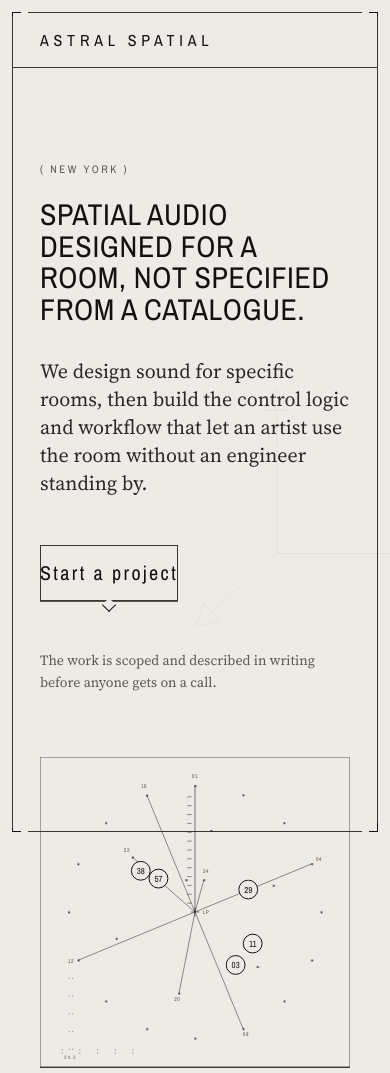
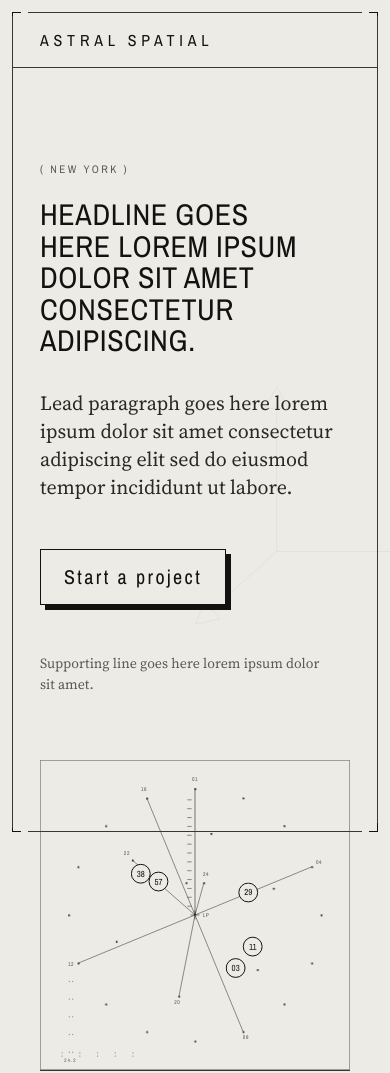
Before and after one commit to AndrewNN/astralspatial-com, a plain HTML site: page index.html in a window 390 px wide. Shown: the top 1073 px of the page. Drawn offline with Linux system fonts and the light colour scheme.

Commit message:
Replace the marketing copy with obvious filler; give the button depth
Every non-project title and every line of prose is now visible placeholder:
the headline, the lead, the supporting line, the audience line and the
contact copy, all tagged data-placeholder. The catalogue line is gone from
the page, the title, the description and the og/twitter tags. Project titles,
section labels, offering names, the client list and the bios are untouched.

The button gains a hard offset shadow in --fg-primary, 5px at mobile and 7px
at desktop, no blur. Hover deepens it by 2px, active translates the field
onto its own shadow so it presses. The chevron is gone — it punched a hole
through the shadow and the shadow does that job.

Scoped to the two real call-to-action instances. The first version styled
every .cta-jump, which would have boxed the header and footer email links
too, and a more specific rule had been zeroing its horizontal padding so the
text sat flush against the border.

Co-Authored-By: Claude Opus 5 <noreply@anthropic.com>
Claude-Session: https://claude.ai/code/session_01FdVWGB8vX5A5HZKAj5iiYa

```diff
--- a/index.html
+++ b/index.html
@@ -3,21 +3,21 @@
 <head>
 <meta charset="utf-8">
 <meta name="viewport" content="width=device-width, initial-scale=1">
-<title>Astral Spatial — spatial audio designed as a work</title>
-<meta name="description" content="A New York studio that designs spatial audio for specific rooms and builds the systems and objects that carry it. Not specified from a catalogue.">
+<title>Astral Spatial</title>
+<meta name="description" content="Lorem ipsum dolor sit amet consectetur adipiscing elit sed do eiusmod tempor.">
 <link rel="canonical" href="https://astralspatial.com/">
 <meta property="og:type" content="website">
 <meta property="og:site_name" content="Astral Spatial">
-<meta property="og:title" content="Astral Spatial — spatial audio designed as a work">
-<meta property="og:description" content="A New York studio that designs spatial audio for specific rooms and builds the systems and objects that carry it.">
+<meta property="og:title" content="Astral Spatial">
+<meta property="og:description" content="Lorem ipsum dolor sit amet consectetur adipiscing elit.">
 <meta property="og:url" content="https://astralspatial.com/">
 <meta property="og:image" content="https://astralspatial.com/img/og-01.jpg">
 <meta property="og:image:width" content="1200">
 <meta property="og:image:height" content="630">
 <meta property="og:image:alt" content="A twenty-four point speaker array diagram on a light ground, with the Astral Spatial wordmark.">
 <meta name="twitter:card" content="summary_large_image">
-<meta name="twitter:title" content="Astral Spatial — spatial audio designed as a work">
-<meta name="twitter:description" content="A New York studio that designs spatial audio for specific rooms and builds the systems and objects that carry it.">
+<meta name="twitter:title" content="Astral Spatial">
+<meta name="twitter:description" content="Lorem ipsum dolor sit amet consectetur adipiscing elit.">
 <meta name="twitter:image" content="https://astralspatial.com/img/og-01.jpg">
 <meta name="theme-color" content="#EDEBE6">
 <link rel="icon" href="/favicon.svg" type="image/svg+xml">
@@ -155,10 +155,10 @@
   <div class="hero-grid">
     <div class="hero-text">
       <p class="label hero-eyebrow">( New York )</p>
-      <h1 class="statement hero-statement">Spatial audio designed for a room, not specified from a catalogue.</h1>
-      <p class="lead hero-lead">We design sound for specific rooms, then build the control logic and workflow that let an artist use the room without an engineer standing by.</p>
+      <h1 class="statement hero-statement" data-placeholder>Headline goes here lorem ipsum dolor sit amet consectetur adipiscing.</h1>
+      <p class="lead hero-lead" data-placeholder>Lead paragraph goes here lorem ipsum dolor sit amet consectetur adipiscing elit sed do eiusmod tempor incididunt ut labore.</p>
       <p class="hero-cta"><a class="cta-jump link-cta hero-mail" href="#contact">Start a project</a></p>
-      <p class="body-s hero-next">The work is scoped and described in writing before anyone gets on a call.</p>
+      <p class="body-s hero-next" data-placeholder>Supporting line goes here lorem ipsum dolor sit amet.</p>
     </div>
     <div class="hero-plot">
       <div class="array-plot">
@@ -313,7 +313,7 @@
     <h2 class="label">01 — What we do</h2>
   </div>
   <div class="shell">
-    <p class="body section-intro">For galleries, museums, and public art first; other buyers arrive from that position.</p>
+    <p class="body section-intro">Audience line goes here lorem ipsum dolor sit amet consectetur.</p>
     <ol class="records">
       <li class="record">
         <span class="index record-index">001</span>
@@ -625,7 +625,7 @@
     <span class="aperture-rule aperture-rule-r" aria-hidden="true"></span>
   </div>
   <div class="shell">
-    <p class="body contact-sentence">Send the room, the work, and the dates. Astral Spatial scopes it in writing before any call.</p>
+    <p class="body contact-sentence" data-placeholder>Contact copy goes here lorem ipsum dolor sit amet consectetur adipiscing elit.</p>
     <p class="label contact-location">New York</p>
   </div>
 </section>
--- a/style.css
+++ b/style.css
@@ -8,6 +8,7 @@
   --line: #3A3732;
   --line-detail: #5E5A53;
   --watermark: #E4E1DB;
+  --cta-depth: 5px;
   --line-strong: #141210;
   --glow: transparent;
 
@@ -31,7 +32,7 @@
 }
 
 @media (min-width: 768px) {
-  :root { --margin: 32px; --frame: 16px; --frame-gap: 24px; --tick-arm: 16px; --obj-r: 11; --obj-fs: 10; }
+  :root { --cta-depth: 7px; --margin: 32px; --frame: 16px; --frame-gap: 24px; --tick-arm: 16px; --obj-r: 11; --obj-fs: 10; }
 }
 @media (min-width: 1024px) { :root { --margin: 40px; } }
 @media (min-width: 1440px) { :root { --margin: 48px; } }
@@ -330,6 +331,37 @@ img, svg { max-width: 100%; display: block; }
 }
 .hero-cta .hero-mail { padding: var(--s-2) 0; }
 @media (min-width: 1024px) { .hero-cta .hero-mail { padding: var(--s-1) 0; } }
+
+.hero-cta .cta-jump, .contact-email .cta-start {
+  position: relative;
+  display: inline-block;
+  padding: var(--s-2) var(--s-3);
+  border: 0;
+  text-decoration: none;
+  color: var(--fg-primary);
+  isolation: isolate;
+  transition: transform var(--dur-fast) var(--ease-out);
+}
+.hero-cta .cta-jump::before, .contact-email .cta-start::before {
+  content: "";
+  position: absolute;
+  inset: 0;
+  border: 1px solid var(--line-strong);
+  background: var(--ground);
+  box-shadow: var(--cta-depth) var(--cta-depth) 0 var(--fg-primary);
+  transition: box-shadow var(--dur-fast) var(--ease-out);
+  z-index: -1;
+}
+.hero-cta .cta-jump:hover::before, .contact-email .cta-start:hover::before,
+.hero-cta .cta-jump:focus-visible::before, .contact-email .cta-start:focus-visible::before {
+  box-shadow: calc(var(--cta-depth) + 2px) calc(var(--cta-depth) + 2px) 0 var(--fg-primary);
+}
+.hero-cta .cta-jump:active, .contact-email .cta-start:active {
+  transform: translate(var(--cta-depth), var(--cta-depth));
+}
+.hero-cta .cta-jump:active::before, .contact-email .cta-start:active::before {
+  box-shadow: 0 0 0 var(--fg-primary);
+}
 .cta-jump:hover, .cta-jump:focus-visible,
 .hero-mail:hover, .hero-mail:focus-visible {
   border-color: var(--fg-primary);
@@ -343,38 +375,6 @@ img, svg { max-width: 100%; display: block; }
 @media (min-width: 1024px) {
   .footer-status .footer-email .cta-jump { height: auto; }
 }
-.cta-start, .cta-jump {
-  position: relative;
-  display: inline-block;
-  padding: var(--s-2) var(--s-3);
-  text-decoration: none;
-  color: var(--fg-primary);
-  isolation: isolate;
-}
-.cta-start::before, .cta-jump::before {
-  content: "";
-  position: absolute;
-  inset: 0;
-  border: 1px solid var(--line);
-  z-index: -1;
-}
-.cta-start::after, .cta-jump::after {
-  content: "";
-  position: absolute;
-  left: 50%;
-  bottom: calc(var(--s-1) * -1 - 1px);
-  width: 9px;
-  height: 9px;
-  transform: translateX(-50%) rotate(45deg);
-  border-right: 1px solid var(--line-strong);
-  border-bottom: 1px solid var(--line-strong);
-  background: var(--ground);
-}
-.cta-start:hover::before, .cta-jump:hover::before,
-.cta-start:focus-visible::before, .cta-jump:focus-visible::before {
-  border-color: var(--line-strong);
-}
-.cta-start:active::before, .cta-jump:active::before { border-width: 2px; }
 
 .rule {
   border: 0;
```
